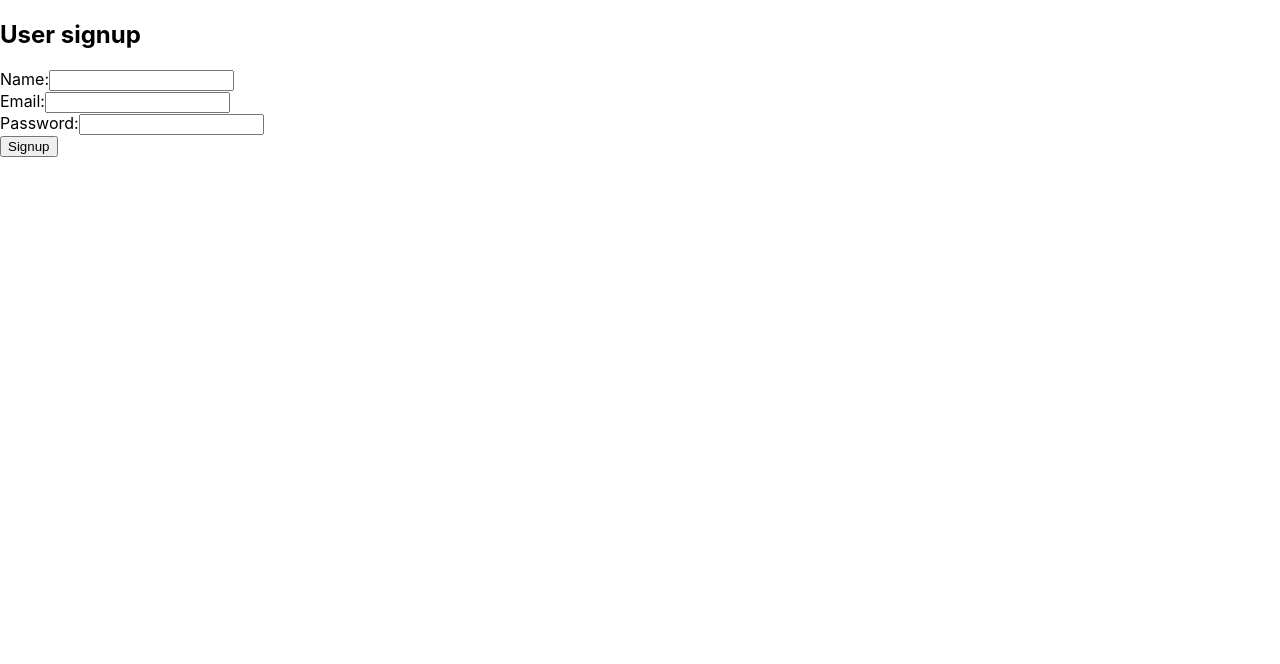
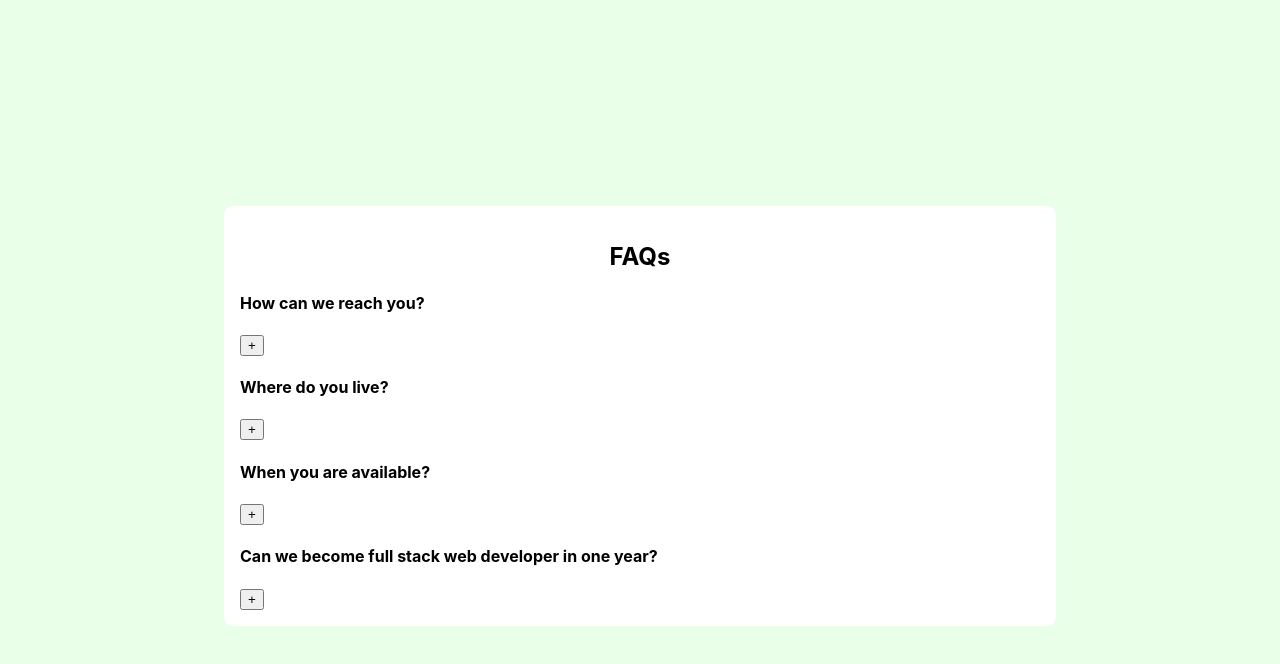
Before and after one commit to saikatghosh3/React-practice1, a React (Create React App) app: page / in a window 1280 px wide. Shown: the top 664 px of the page. Built offline with nearby package versions, Linux system fonts and the light colour scheme.

Commit message:
toggle and form

```diff
--- a/package.json
+++ b/package.json
@@ -6,6 +6,7 @@
     "@testing-library/jest-dom": "^5.17.0",
     "@testing-library/react": "^13.4.0",
     "@testing-library/user-event": "^13.5.0",
+    "formik": "^2.4.6",
     "react": "^18.3.1",
     "react-dom": "^18.3.1",
     "react-scripts": "5.0.1",
--- a/src/App.js
+++ b/src/App.js
@@ -6,6 +6,9 @@ import FORM from './FORM/FORM.js';
 import FORM2 from './FORM/FORM2.js';
 import CHILD from './CHILD-LIFTING/CHILD';
 import Form3 from './Form3';
+import Form4 from './Form4';
+import Toggle from './Toggle';
+import FAQs from './FAQs';
 
 function App() {
   // const data = "I am from parent (app)";
@@ -16,7 +19,11 @@ function App() {
    {/* <FORM /> */}
    {/* <FORM2 /> */}
    {/* <CHILD  data={data}/> */}
-   <Form3 />
+   {/* <Form3 /> */}
+   {/* <Form4 /> */}
+   {/* < Toggle /> */}
+   <FAQs />
+
     </div>
   );
 }
--- /dev/null
+++ b/src/FAQ.js
@@ -0,0 +1,18 @@
+import React from 'react'
+import { useState } from 'react';
+import style from "./faq.moudle.css";
+
+const FAQ = ({id,title,desc}) => {
+    const [toggle, setToggle] = useState(false);
+  return (
+    <article className={style.lal}>
+        <div>
+            <h4>{title}</h4>
+            <button onClick={()=>{setToggle(!toggle)}}>{toggle ? '-' : '+'}</button>
+        </div>
+       {toggle && <p>{desc}</p>}
+    </article>
+  )
+}
+
+export default FAQ
--- /dev/null
+++ b/src/FAQs.js
@@ -0,0 +1,20 @@
+import React from 'react'
+import FAQ from './FAQ';
+import style from "./faqs.module.css";
+import { useState } from 'react';
+import { faqsData } from './data'// for import we have use same name.
+
+const FAQs = () => {
+    const [faqs, setFaqs] = useState(faqsData)
+  return (
+
+  <main className={style.container}>
+    <section className={style.faqs}>
+        <h1>FAQs</h1>
+        {faqs.map(faq => < FAQ  key={faq.id} {...faq}/>)}
+    </section>
+  </main>
+  )
+}
+
+export default FAQs
--- /dev/null
+++ b/src/Form4.js
@@ -0,0 +1,48 @@
+import React from 'react'
+import { useState } from 'react';
+import {useFormik} from 'formik';
+
+const Form4 = () => {
+    const formik = useFormik({
+initialValues:{
+    name:'',
+    email:'',
+    password:''
+},
+onSubmit:(values) =>{
+    console.log(values);
+}
+    })
+
+
+
+
+    const handleSubmit =(e) =>{
+      e.preventDefault();
+
+    };
+
+
+
+
+  return (
+    <div> <h2>User signup</h2>
+    <form onSubmit={formik.handleSubmit}>
+        <div>
+            <label htmlFor='name'>Name:</label>
+            <input type="text" id="name" name="name" onChange={formik.handleChange} value={formik.values.name}/>
+        </div>
+        <div>
+            <label htmlFor='email'>Email:</label>
+            <input type="text" id="email" name="email" onChange={formik.handleChange} value={formik.values.email}/>
+        </div>
+        <div>
+            <label htmlFor='Password'>Password:</label>
+            <input type="text" id="password" name="password" onChange={formik.handleChange} value={formik.values.password}/>
+        </div>
+        <button type="submit">Signup</button>
+    </form></div>
+  )
+}
+
+export default Form4
--- /dev/null
+++ b/src/Toggle.js
@@ -0,0 +1,21 @@
+import React, { useState } from 'react'
+
+const Toggle = () => {
+    const [Toggle, setToggle]=useState(true);
+  return (
+    <div style={{margin:"1rem", backgroundColor:"pink", padding:"1rem"}}>
+        { Toggle && (
+            // we put it in the conditions so that we can make it work
+            <p>Anisul islam is the best online teachers ever i've seen.
+            He makes his lessons interesting and easier to understand. I am learning by watching his videos . And it is really awesome. I suggest everyone to watch his videos.
+
+        </p>
+        )}
+        <div style={{textAlign:"center"}}>
+            <button style={{border:"1px solid balck",borderRadius:"10px"}} onClick={()=>{ setToggle (!Toggle);}}>{Toggle ? "hide" : "show"}</button>
+        </div>
+    </div>
+  )
+}
+
+export default Toggle
--- /dev/null
+++ b/src/data.js
@@ -0,0 +1,23 @@
+export const faqsData = [
+    {
+ id:1,
+ title:"How can we reach you?",
+ desc: "lorem forem gorem vhoher  djfdsfi difhdksgjg aasdfjkl; mango apple jackfrut coconut, hala madrid, flower cat dog min"
+    },
+    {
+ id:1,
+ title:"Where do you live?",
+ desc: "lorem forem gorem vhoher  djfdsfi difhdksgjg aasdfjkl; mango apple jackfrut coconut, hala madrid, flower cat dog min"
+    },
+    {
+ id:1,
+ title:"When you are available?",
+ desc: "lorem forem gorem vhoher  djfdsfi difhdksgjg aasdfjkl; mango apple jackfrut coconut, hala madrid, flower cat dog min"
+    },
+    {
+ id:1,
+ title:"Can we become full stack web developer in one year?",
+ desc: "lorem forem gorem vhoher  djfdsfi difhdksgjg aasdfjkl; mango apple jackfrut coconut, hala madrid, flower cat dog min"
+    },
+
+]
--- /dev/null
+++ b/src/faq.moudle.css
@@ -0,0 +1,11 @@
+.lal{
+    margin: 1rem;
+     background-color: rgb(30, 31, 31);
+    padding: 1rem;
+    border-radius: 0.6rem;
+    box-shadow: 0.1rem 0.1rem #2c2c2c;
+}
+.lal div{
+    display: flex;
+    justify-content: space-between;
+}
--- /dev/null
+++ b/src/faqs.module.css
@@ -0,0 +1,18 @@
+.container{
+    min-height: 100vh;
+    display: flex;
+    justify-content: center;
+    align-items: center;
+    background-color: rgb(233, 255, 232);
+    padding: 1rem;
+}
+.faqs{
+    width: 50rem;
+    max-width: 100%;
+    background-color: white;
+    border-radius: 0.6rem;
+    padding:1rem;
+}
+h1{
+    text-align: center;
+}
```
Also changed, not shown: 1 other file (tests, documents, lock files or other folders).
